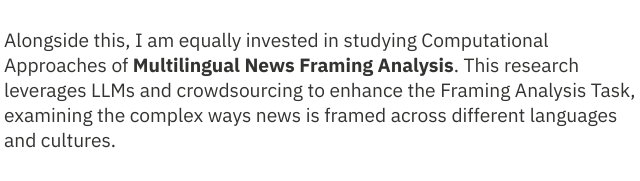
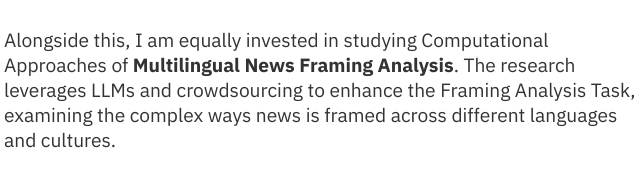
Before and after one commit to syedasabrina/syedasabrina.github.io, a plain HTML site: page index.html in a window 1280 px wide. Shown: the part 429-610 px from the top of the page, 380-1020 px from the left. Drawn offline with nearby package versions, Linux system fonts and the light colour scheme; a web font is replaced by a local one.

Commit message:
Update index.html

```diff
--- a/index.html
+++ b/index.html
@@ -97,7 +97,7 @@
     <!-- <h1>About Me</h1> -->
     <div class="article-wrap">
 		<p>Hello! I'm Sabrina, currently in my fourth year of the Computer Science PhD program at George Mason University. My primary research area is in the larger domain of <b>NLP and LLMs Applications in high-stakes specialized domains</b>. The domains I am currently focusing on are Educational Assessments and Policy Studies (More Specifically, AI Policies). In the education domain, I am developing AI tools to automate and enhance the accuracy of school principals' performance assessments using a blend of qualitative and quantitative methods, including training LLMs with zero-shot and few-shot learning techniques. In the policy domain, my work involves creating systems to parse and analyze extensive AI policy documents from various countries to determine how LLMs can be effectively utilized in document analysis with minimal human intervention.</p>
-		<p>Alongside this, I am equally invested in studying Computational Approaches of <b>Multilingual News Framing Analysis</b>. This research leverages LLMs and crowdsourcing to enhance the Framing Analysis Task, examining the complex ways news is framed across different languages and cultures.</p>
+		<p>Alongside this, I am equally invested in studying Computational Approaches of <b>Multilingual News Framing Analysis</b>. The research leverages LLMs and crowdsourcing to enhance the Framing Analysis Task, examining the complex ways news is framed across different languages and cultures.</p>
 
 <p>I have experience working with Speech Recognition and Translation tasks. I'm lucky to be advised by <a href="https://cs.gmu.edu/~antonis/author/antonios-anastasopoulos/" target="_blank"> Prof. Antonis Anastasopoulos </a>
 			 and be a part of <a href="https://nlp.cs.gmu.edu" target="_blank"> GMU's NLP lab </a>.
```
